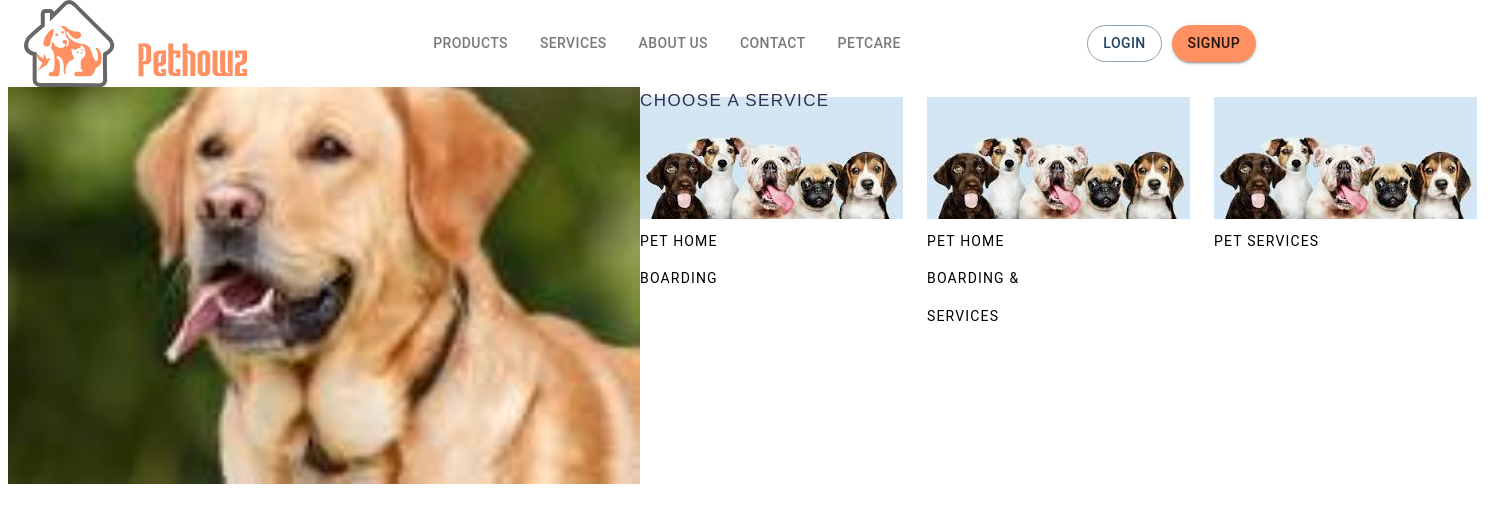
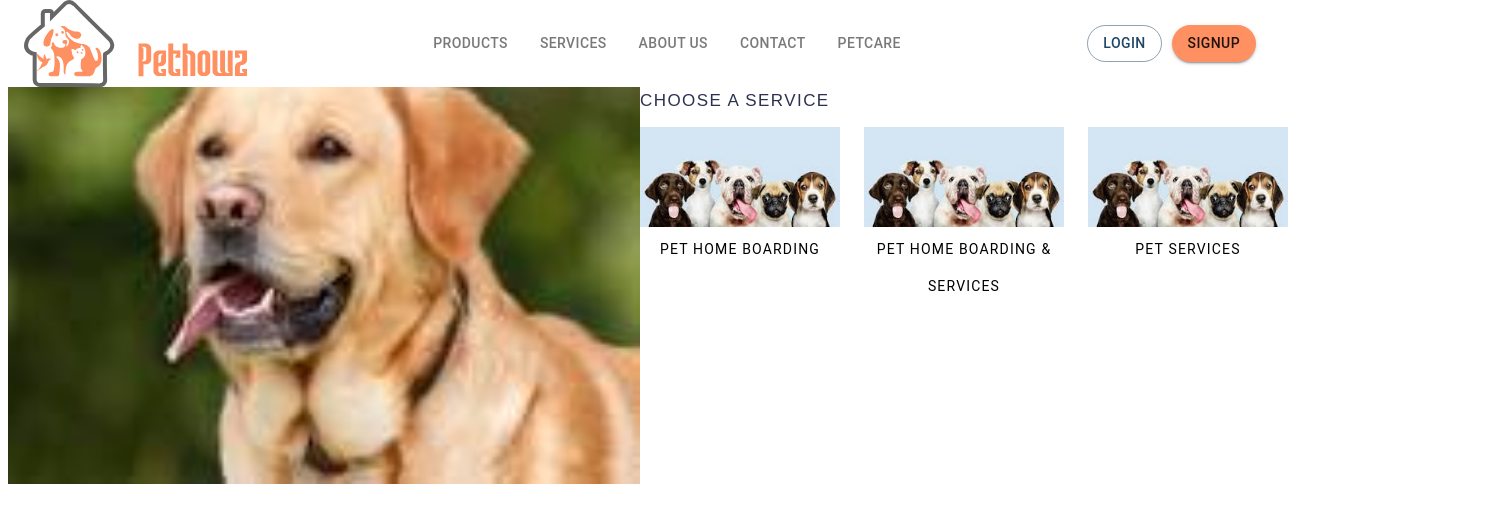
Before and after one commit to Ramya-reactjs-developer/PetHowz, a React (Create React App) app: page /PetBoardingSpace in a window 1280 px wide. Shown: the top 522 px of the page, 1501 px wide, since content can reach past the window. Built offline with nearby package versions, Linux system fonts and the light colour scheme.

Commit message:
imgChange

```diff
--- a/src/Components/PetBoardCard/PetBoardImageCards.js
+++ b/src/Components/PetBoardCard/PetBoardImageCards.js
@@ -6,7 +6,7 @@ import "./Style";
 
 import PropTypes from "prop-types";
 export default function PetBoardImageCards(props) {
-  const { customClass, imagePath, text, petBoardText } = props;
+  const { customClass, imagePath, text, petBoardText,CustomImage } = props;
   // const image = Data;
   return (
     <Grid item md={12} sm={12} lg={12} xs={12} mr={3} className={customClass}>
@@ -14,7 +14,7 @@ export default function PetBoardImageCards(props) {
         return ( */}
 
       <CardMedia>
-        <img src={imagePath} alt="" />
+        <img src={imagePath} alt="" className={CustomImage} />
         <Grid item md={12} sm={12} lg={12} xs={12} className="textWidth">
           <CustomTypography
             variant="body2"
@@ -33,6 +33,7 @@ export default function PetBoardImageCards(props) {
 PetBoardImageCards.propTypes = {
   imagePath: PropTypes.string,
   PetBoardImage: PropTypes.string,
+  CustomImage : PropTypes.string,
   customClass: PropTypes.string,
   text: PropTypes.string,
   petBoardText: PropTypes.string,
@@ -40,6 +41,7 @@ PetBoardImageCards.propTypes = {
 };
 PetBoardImageCards.defaultProps = {
   imagePath: "",
+  CustomImage:"",
   text: "",
   petBoardText: "",
   customClass: "",
--- a/src/Pages/Home/petBoard.css
+++ b/src/Pages/Home/petBoard.css
@@ -9,6 +9,14 @@
 .PetBoardImage img{
     width: 100% !important;
     height:100%!important
+}
+.pet-image{
+    width: 200px !important;
+    height:100px !important
+}
+.pet-image img{
+    width: 100%!important;
+    height:100% !important
 }
 .petHost{
     font-size: 25px !important;
@@ -46,7 +54,10 @@
 .textWidth .PetBoardImage-image{
     text-align: center !important;
 }
-.textWidth{
+.petListImage{
+    text-align: center !important;
+}
+/* .textWidth{
     width:150px !important;
 
-}
+} */
--- a/src/Pages/Home/petBoardingSpace.js
+++ b/src/Pages/Home/petBoardingSpace.js
@@ -21,9 +21,9 @@ export const PetBoardingSpace = () => {
     },
   ];
   return (
-    <Grid container>
+    <Grid container md={12} sm={12} lg={12} xs={12}>
       <Grid container md={12} sm={12} lg={12} xs={12} className="petImage">
-        <Grid item md={6} sm={6} xs={12}>
+        <Grid item md={6} sm={6} lg={6} xs={12}>
           {/* {CardData?.map((item) => {
             return ( */}
           <PetBoardImageCards
@@ -57,23 +57,27 @@ export const PetBoardingSpace = () => {
               lg={12}
               xs={12}
               pt={2}
+              className="petListImage"
               display="inline-flex"
             >
               <PetBoardImageCards
                 imagePath={CustomImages.Dog2}
                 text="Pet Home Boarding "
+                CustomImage="pet-image"
                 // imagePath={CardData.imagePath}
                 petBoardText="PetBoardImage-image"
               />
               <PetBoardImageCards
                 imagePath={CustomImages.Dog2}
                 text="Pet Home Boarding & Services"
+                CustomImage="pet-image"
                 // imagePath={CardData.imagePath}
                 petBoardText="PetBoardImage-image"
               />
               <PetBoardImageCards
                 imagePath={CustomImages.Dog2}
                 text="Pet Services"
+                CustomImage="pet-image"
                 // imagePath={CardData.imagePath}
                 petBoardText="PetBoardImage-image"
               />
```
Also changed, not shown: 1 other file (tests, documents, lock files or other folders).
